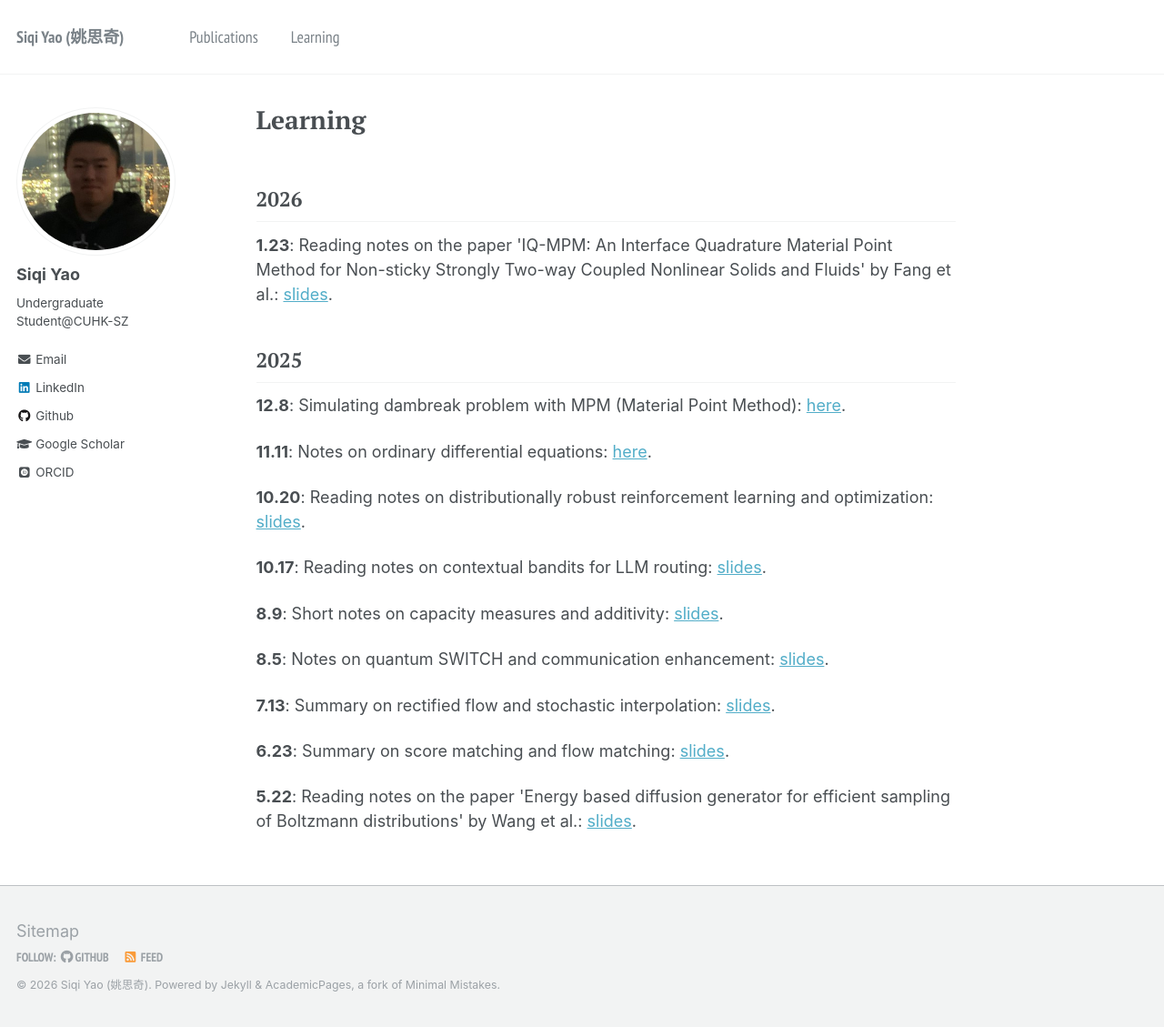
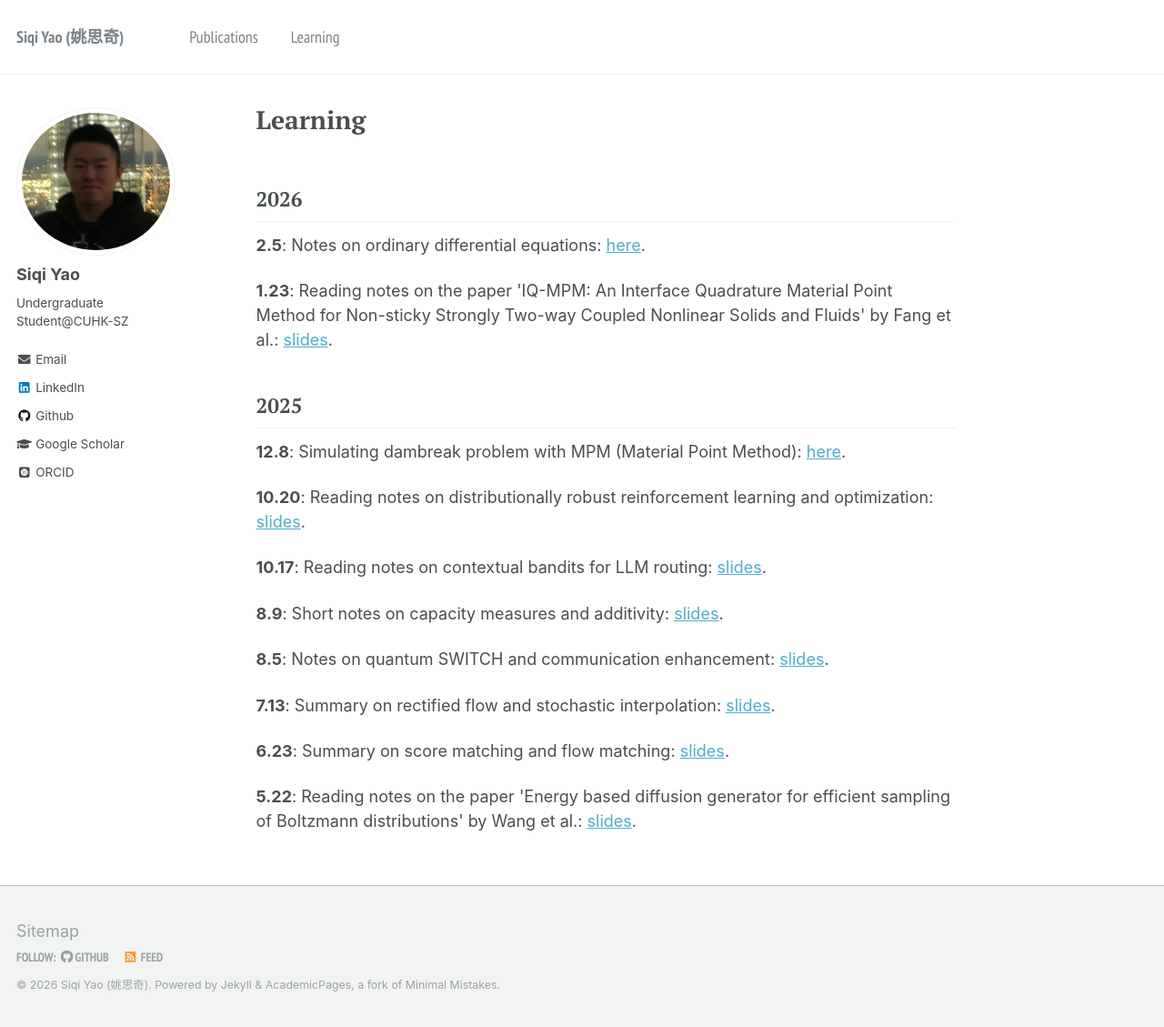
Before and after one commit to YaoSiqi2003/YaoSiqi2003.github.io, a Jekyll site: the page built from _pages/learning.md, in a window 1280 px wide and 1129 px high. Shown: the whole window at 91% size. Built offline with Jekyll 4.4.1, drawn with Linux system fonts in a browser that asks for light colours; some web fonts are replaced; some of the changed lines change nothing that is shown.

Commit message:
Add new files

```diff
--- a/_pages/learning.md
+++ b/_pages/learning.md
@@ -14,6 +14,10 @@
 
 ##  2026
 
+
+<p><strong>2.5</strong>: Notes on ordinary differential equations: <a href="/notes/ODE_Notes.pdf">here</a>.</p>
+
+
 <p><strong>1.23</strong>: Reading notes on the paper 'IQ-MPM: An Interface Quadrature Material Point Method for Non-sticky Strongly Two-way Coupled Nonlinear Solids and Fluids' by Fang et al.: <a href="/notes/MPM_presentation.pdf">slides</a>.</p>
 
 
@@ -22,12 +26,9 @@
 
 
 
-<!-- <p><strong>12.23</strong>: Simulating object floating with MPM: <a href="https://github.com/YaoSiqi2003/MPM-Object-Float">here</a>.</p> -->
+<p><strong>12.8</strong>: Simulating dambreak problem with MPM (Material Point Method): <a href="https://github.com/YaoSiqi2003/MPM-Dambreak">here</a>.</p>
 
 
-<p><strong>12.8</strong>: Simulating dambreak problem with MPM (Material Point Method): <a href="https://github.com/YaoSiqi2003/MPM-Dambreak">here</a>.</p>
-
-<p><strong>11.11</strong>: Notes on ordinary differential equations: <a href="/notes/ODE Notes (I).pdf">here</a>.</p>
 
 <p><strong>10.20</strong>: Reading notes on distributionally robust reinforcement learning and optimization: <a href="/notes/DR-RL & DRO.pdf">slides</a>.</p>
 
```
Also changed, not shown: 2 other files.
